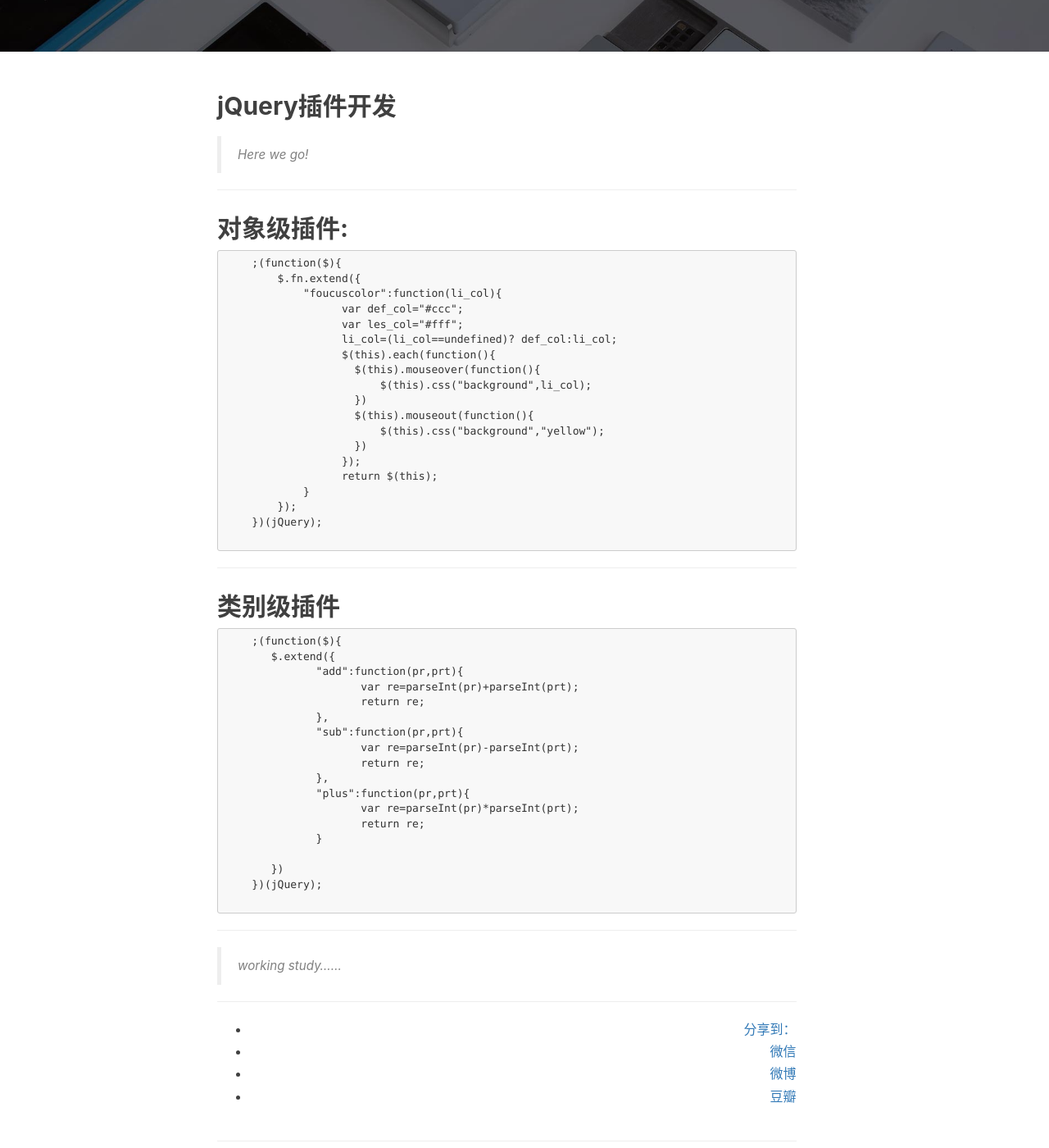
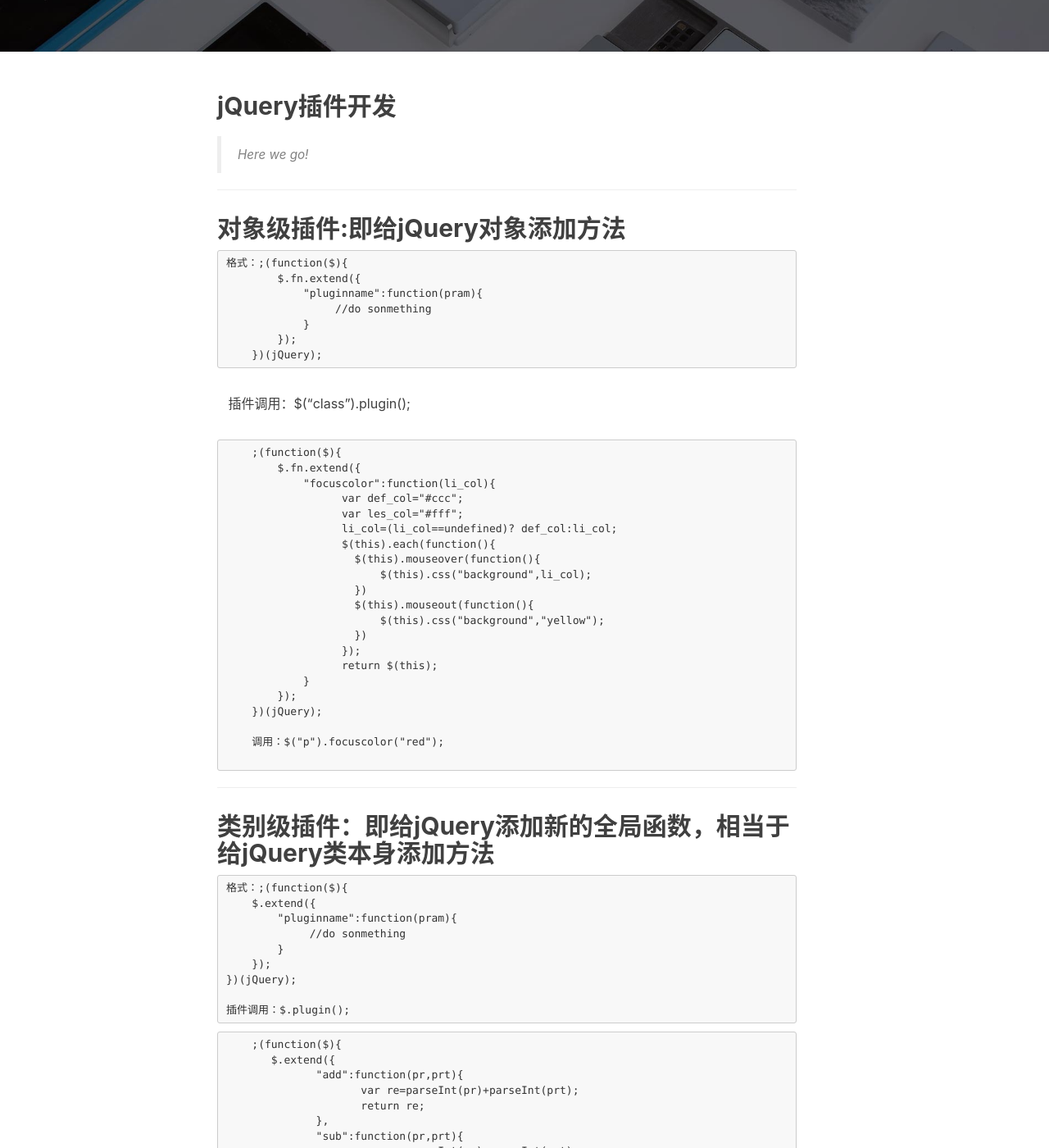
Before and after one commit to fairyly/myblog, a Jekyll site: the page built from _posts/2016-10-23-jq-plugin-dev.markdown, in a window 1280 px wide and 1400 px high, scrolled down 460 px. Shown: the whole window at 82% size. Built offline with Jekyll 4.4.1, drawn with Linux system fonts in a browser that asks for light colours; nearby versions of some CDN libraries; comment, search, counter and statistics services are not loaded; some of the changed text lies outside the part shown.

Commit message:
Update 2016-10-23-jq-plugin-dev.markdown

````diff
--- a/_posts/2016-10-23-jq-plugin-dev.markdown
+++ b/_posts/2016-10-23-jq-plugin-dev.markdown
@@ -21,12 +21,22 @@
 
 ---
 
-## 对象级插件:
+## 对象级插件:即给jQuery对象添加方法
+
+    格式：;(function($){
+            $.fn.extend({
+                "pluginname":function(pram){
+                     //do sonmething
+                }
+            });
+        })(jQuery);
+
+    插件调用：$("class").plugin();
 
 ```
     ;(function($){
         $.fn.extend({
-            "foucuscolor":function(li_col){
+            "focuscolor":function(li_col){
                   var def_col="#ccc";
                   var les_col="#fff";
                   li_col=(li_col==undefined)? def_col:li_col;
@@ -43,12 +53,23 @@
         });
     })(jQuery);
 
+    调用：$("p").focuscolor("red");
+
 ```
 
 ---
 
-## 类别级插件
+## 类别级插件：即给jQuery添加新的全局函数，相当于给jQuery类本身添加方法
 
+    格式：;(function($){
+        $.extend({
+            "pluginname":function(pram){
+                 //do sonmething
+            }
+        });
+    })(jQuery);
+
+    插件调用：$.plugin();
 
 ```
     ;(function($){
@@ -71,10 +92,11 @@
 
 ```
 
+    调用： $.add($("input1").val(),$("input2").val())
+
+
    ---
 
 
 
-
-
 > working  study......
````
